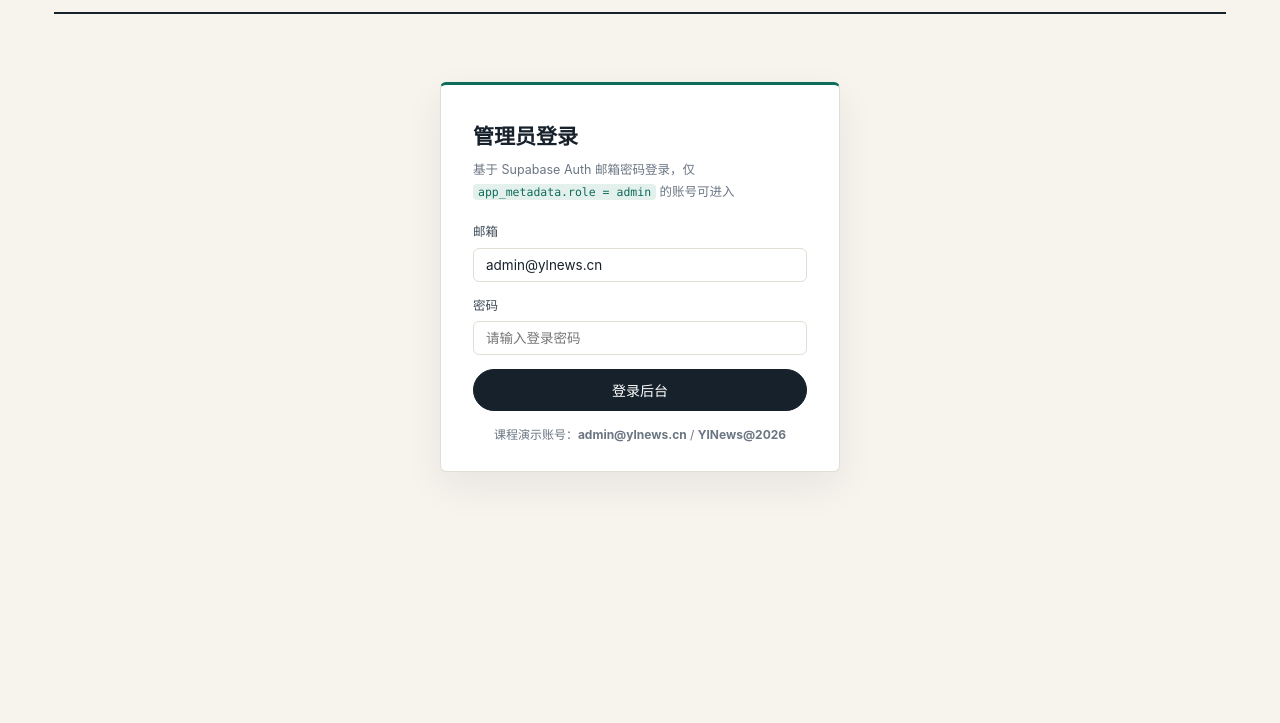
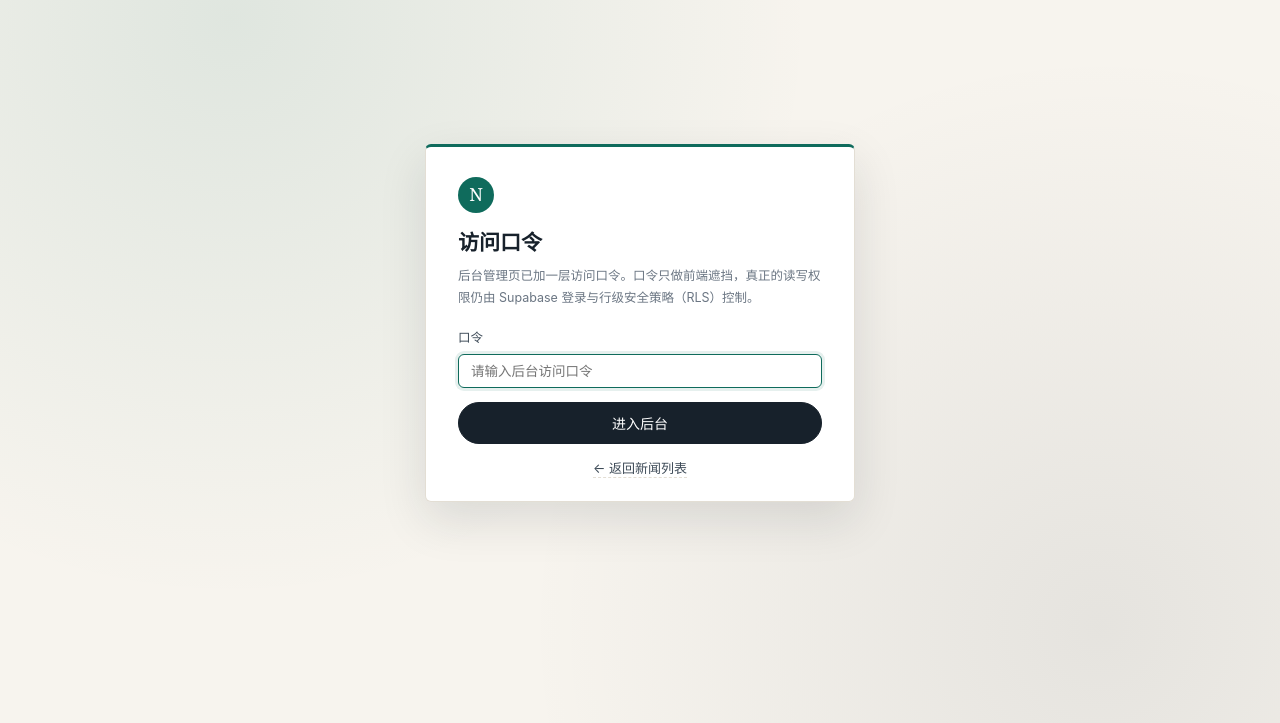
Before and after one commit to ningruixiang/advanced-web-design, a plain HTML site: page frontend/admin.html in a window 1280 px wide. Shown: the part 77-800 px from the top of the page. Drawn offline with Linux system fonts and the light colour scheme.

Commit message:
feat: 后台管理页增加前端访问口令
- 新增 frontend/js/gate.js，口令以 FNV-1a 哈希比对，通过后写入 sessionStorage
- admin.html 增加全屏口令层，未通过时遮挡登录与控制台
- admin.css 补充口令卡片样式；database.md 记录口令机制与边界说明

```diff
--- a/frontend/admin.html
+++ b/frontend/admin.html
@@ -15,6 +15,25 @@
   使用的大模型：DeepSeek-V4.1-Flash
   功能：新闻后台管理（Supabase Auth 登录 + 新闻增删改查、发布状态与置顶切换）
 -->
+<!-- ===== 前端口令（软保护层） ===== -->
+<div class="yl_gate" id="yl_gate">
+    <form class="yl_gateCard" id="yl_gateForm">
+        <span class="yl_gateMark">N</span>
+        <h2>访问口令</h2>
+        <p class="yl_gateSub">后台管理页已加一层访问口令。口令只做前端遮挡，真正的读写权限仍由 Supabase 登录与行级安全策略（RLS）控制。</p>
+
+        <label class="yl_field">
+            <span>口令</span>
+            <input id="yl_gateCode" type="password" placeholder="请输入后台访问口令" autocomplete="off" required>
+        </label>
+
+        <p class="yl_loginErr" id="yl_gateErr" hidden></p>
+
+        <button class="yl_btn yl_btn--primary yl_btn--block" type="submit">进入后台</button>
+        <p class="yl_gateFoot"><a class="yl_link" href="index.html">← 返回新闻列表</a></p>
+    </form>
+</div>
+
 <div class="yl_admin">
 
     <header class="yl_aHeader">
@@ -205,6 +224,7 @@
 
 <script src="cdn/supabase.js"></script>
 <script src="js/config.js"></script>
+<script src="js/gate.js"></script>
 <script src="js/admin.js"></script>
 </body>
 </html>
--- a/frontend/css/admin.css
+++ b/frontend/css/admin.css
@@ -709,3 +709,61 @@ code {
     .yl_op { padding: 2px 7px; font-size: 11px; }
     .yl_drawerCard { width: 100%; }
 }
+
+/* ===== 前端口令（软保护层） ===== */
+.yl_gate {
+    position: fixed;
+    inset: 0;
+    z-index: 95;
+    display: flex;
+    align-items: center;
+    justify-content: center;
+    padding: 24px;
+    background:
+        radial-gradient(circle at 18% 12%, rgba(15, 107, 92, 0.10) 0%, transparent 46%),
+        radial-gradient(circle at 86% 88%, rgba(23, 33, 43, 0.08) 0%, transparent 44%),
+        var(--yl_paper);
+}
+
+.yl_gateCard {
+    width: min(430px, 100%);
+    padding: 30px 32px 22px;
+    border: 1px solid var(--yl_line);
+    border-top: 3px solid var(--yl_accent);
+    border-radius: 6px;
+    background: var(--yl_card);
+    box-shadow: 0 18px 48px rgba(23, 33, 43, 0.12);
+}
+
+.yl_gateMark {
+    display: inline-flex;
+    align-items: center;
+    justify-content: center;
+    width: 36px;
+    height: 36px;
+    margin-bottom: 12px;
+    border-radius: 50%;
+    font-family: Georgia, serif;
+    font-size: 18px;
+    color: #fff;
+    background: var(--yl_accent);
+}
+
+.yl_gateCard h2 {
+    font-family: Georgia, "Songti SC", SimSun, serif;
+    font-size: 21px;
+    margin-bottom: 6px;
+}
+
+.yl_gateSub {
+    margin-bottom: 20px;
+    font-size: 12.5px;
+    line-height: 1.7;
+    color: var(--yl_muted);
+}
+
+.yl_gateFoot {
+    margin-top: 14px;
+    text-align: center;
+    font-size: 12.5px;
+}
--- /dev/null
+++ b/frontend/js/gate.js
@@ -0,0 +1,64 @@
+/*
+  姓名：宁瑞祥
+  学号：2001010503
+  建立时间：2026-11-26 16:32:10
+  使用的大模型：DeepSeek-V4.1-Flash
+  功能：后台管理页的前端访问口令（软保护层，仅前端遮挡，真实权限仍由 Supabase Auth + RLS 控制）
+*/
+(function () {
+    // 口令 "yl-admin-2026" 的 FNV-1a 32 位哈希；改口令时把新口令填进 window.yl_hash() 取哈希后替换此处
+    var yl_gateHash = 'ee092a5f';
+    var yl_gateKey = 'yl_gate_ok';
+    var yl_gate = document.getElementById('yl_gate');
+    var yl_form = document.getElementById('yl_gateForm');
+    var yl_input = document.getElementById('yl_gateCode');
+    var yl_err = document.getElementById('yl_gateErr');
+
+    function yl_hash(yl_text) {
+        var yl_h = 2166136261;
+        for (var yl_i = 0; yl_i < yl_text.length; yl_i++) {
+            yl_h ^= yl_text.charCodeAt(yl_i);
+            yl_h = Math.imul(yl_h, 16777619);
+        }
+        return (yl_h >>> 0).toString(16);
+    }
+    window.yl_hash = yl_hash;
+
+    function yl_store(yl_value) {
+        try {
+            sessionStorage.setItem(yl_gateKey, yl_value);
+        } catch (yl_e) {
+            // file:// 等环境下 sessionStorage 可能不可用，退化为仅当前页面有效
+        }
+    }
+
+    function yl_passed() {
+        try {
+            return sessionStorage.getItem(yl_gateKey) === '1';
+        } catch (yl_e) {
+            return false;
+        }
+    }
+
+    if (yl_passed()) {
+        yl_gate.hidden = true;
+        return;
+    }
+
+    document.body.style.overflow = 'hidden';
+    yl_input.focus();
+
+    yl_form.addEventListener('submit', function (yl_event) {
+        yl_event.preventDefault();
+        if (yl_hash(yl_input.value.trim()) === yl_gateHash) {
+            yl_store('1');
+            yl_gate.hidden = true;
+            document.body.style.overflow = '';
+        } else {
+            yl_err.hidden = false;
+            yl_err.textContent = '口令不正确，请重试。';
+            yl_input.value = '';
+            yl_input.focus();
+        }
+    });
+})();
```
Also changed, not shown: 2 other files.
